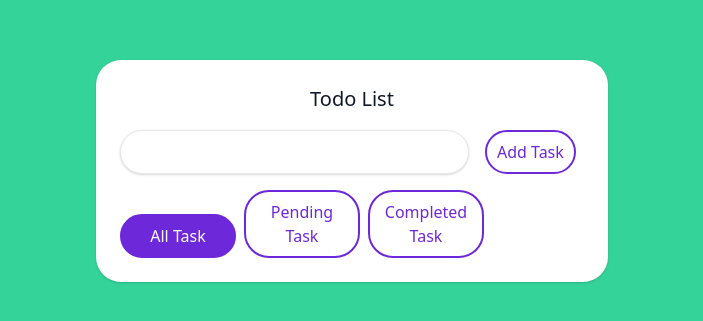
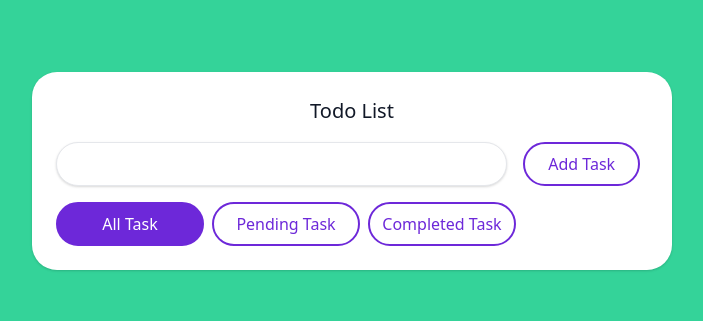
Before and after one commit to The-Special-Character-IT-Services/GTB_Portal, a React app: page / in a window 1280 px wide. Shown: the part 229-550 px from the top of the page, without its empty margins (288-991 px from the left). Built offline with nearby package versions, Linux system fonts and the light colour scheme; the HTML template or start-up script is replaced by a standard one.

Commit message:
component

```diff
--- a/src/todo/todo.js
+++ b/src/todo/todo.js
@@ -102,7 +102,7 @@ export default class todo extends PureComponent {
       <div className=" h-screen w-full flex justify-center items-center font-sans bg-green-400 ">
         <div
           style={{ borderRadius: '25px' }}
-          className="bg-white m-4 rounded shadow p-6 w-full lg:w-1/2 lg:max-w-lg ">
+          className="bg-white m-4 rounded shadow p-6 w-full lg:w-1/2 ">
           <Todoform onAddTodo={this.onAddTodo} />
           {error && <div>{error}</div>}
           <Todolist
```
